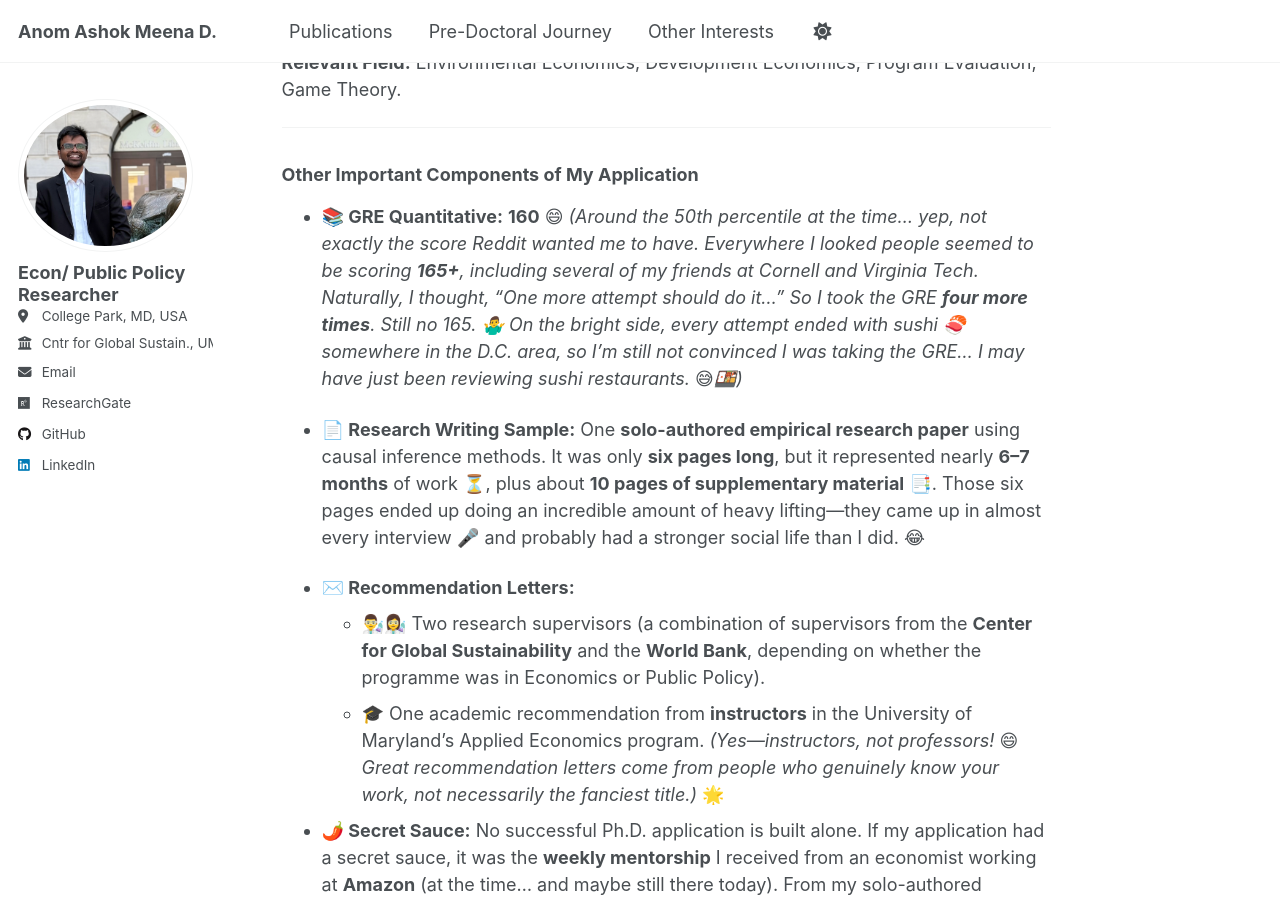
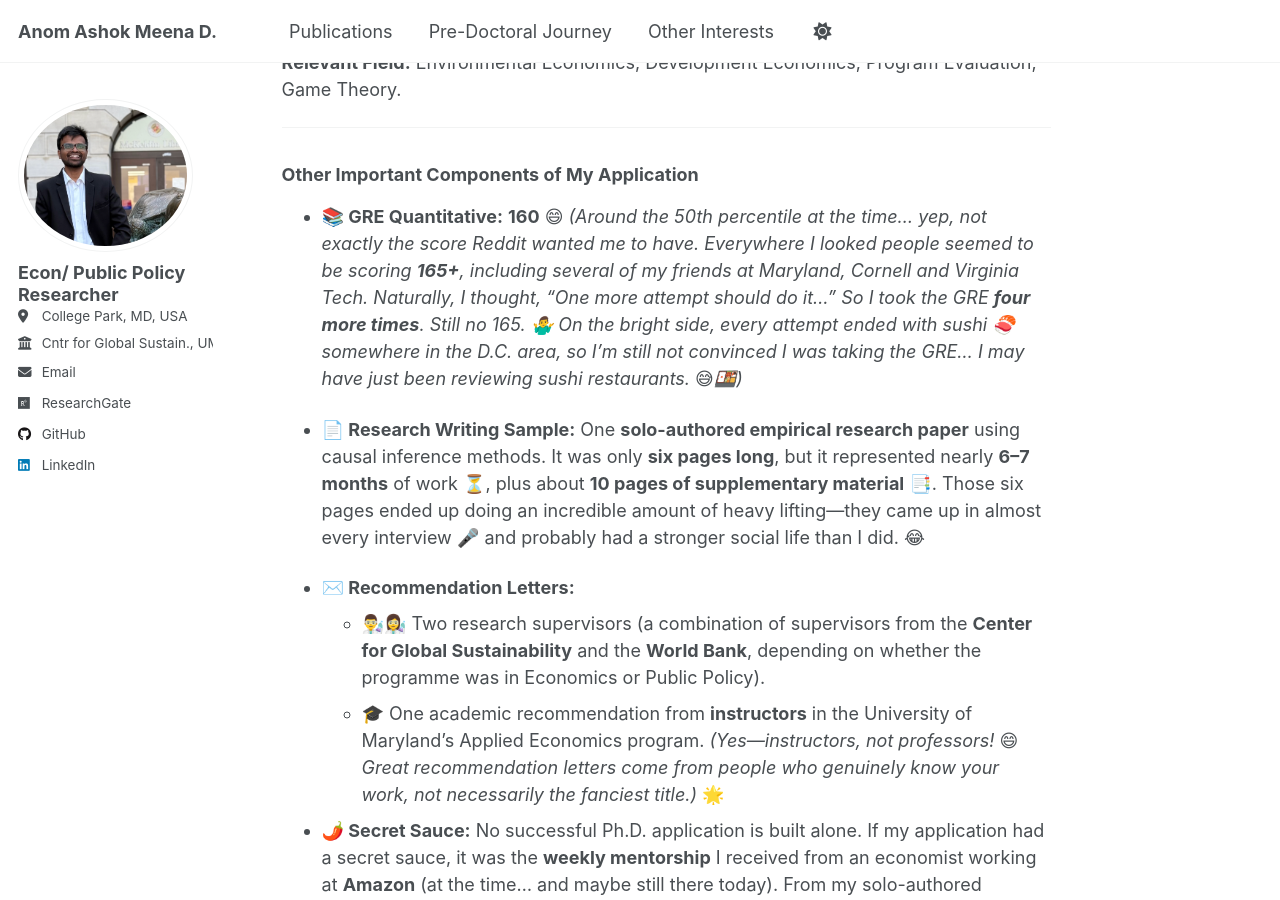
Before and after one commit to anomdule/anomdule.github.io, a Jekyll site: the page built from _pages/predoc-journey.md, in a window 1280 px wide and 900 px high, scrolled down 2090 px. Built offline with Jekyll 4.4.1, drawn with Linux system fonts in a browser that asks for light colours; a script that is not in the unit is left out.

Commit message:
Update predoc-journey.md

```diff
--- a/_pages/predoc-journey.md
+++ b/_pages/predoc-journey.md
@@ -62,7 +62,7 @@ Following my engineering degree, I took **three years away from formal education
 
 ### Other Important Components of My Application
 
-- **📚 GRE Quantitative:** **160** 😄 *(Around the 50th percentile at the time... yep, not exactly the score Reddit wanted me to have. Everywhere I looked people seemed to be scoring **165+**, including several of my friends at Cornell and Virginia Tech. Naturally, I thought, "One more attempt should do it..." So I took the GRE **four more times**. Still no 165. 🤷‍♂️ On the bright side, every attempt ended with sushi 🍣 somewhere in the D.C. area, so I'm still not convinced I was taking the GRE... I may have just been reviewing sushi restaurants. 😅🍱)*
+- **📚 GRE Quantitative:** **160** 😄 *(Around the 50th percentile at the time... yep, not exactly the score Reddit wanted me to have. Everywhere I looked people seemed to be scoring **165+**, including several of my friends at Maryland, Cornell and Virginia Tech. Naturally, I thought, "One more attempt should do it..." So I took the GRE **four more times**. Still no 165. 🤷‍♂️ On the bright side, every attempt ended with sushi 🍣 somewhere in the D.C. area, so I'm still not convinced I was taking the GRE... I may have just been reviewing sushi restaurants. 😅🍱)*
 
 - **📄 Research Writing Sample:** One **solo-authored empirical research paper** using causal inference methods. It was only **six pages long**, but it represented nearly **6–7 months** of work ⏳, plus about **10 pages of supplementary material** 📑. Those six pages ended up doing an incredible amount of heavy lifting—they came up in almost every interview 🎤 and probably had a stronger social life than I did. 😂
 
```
